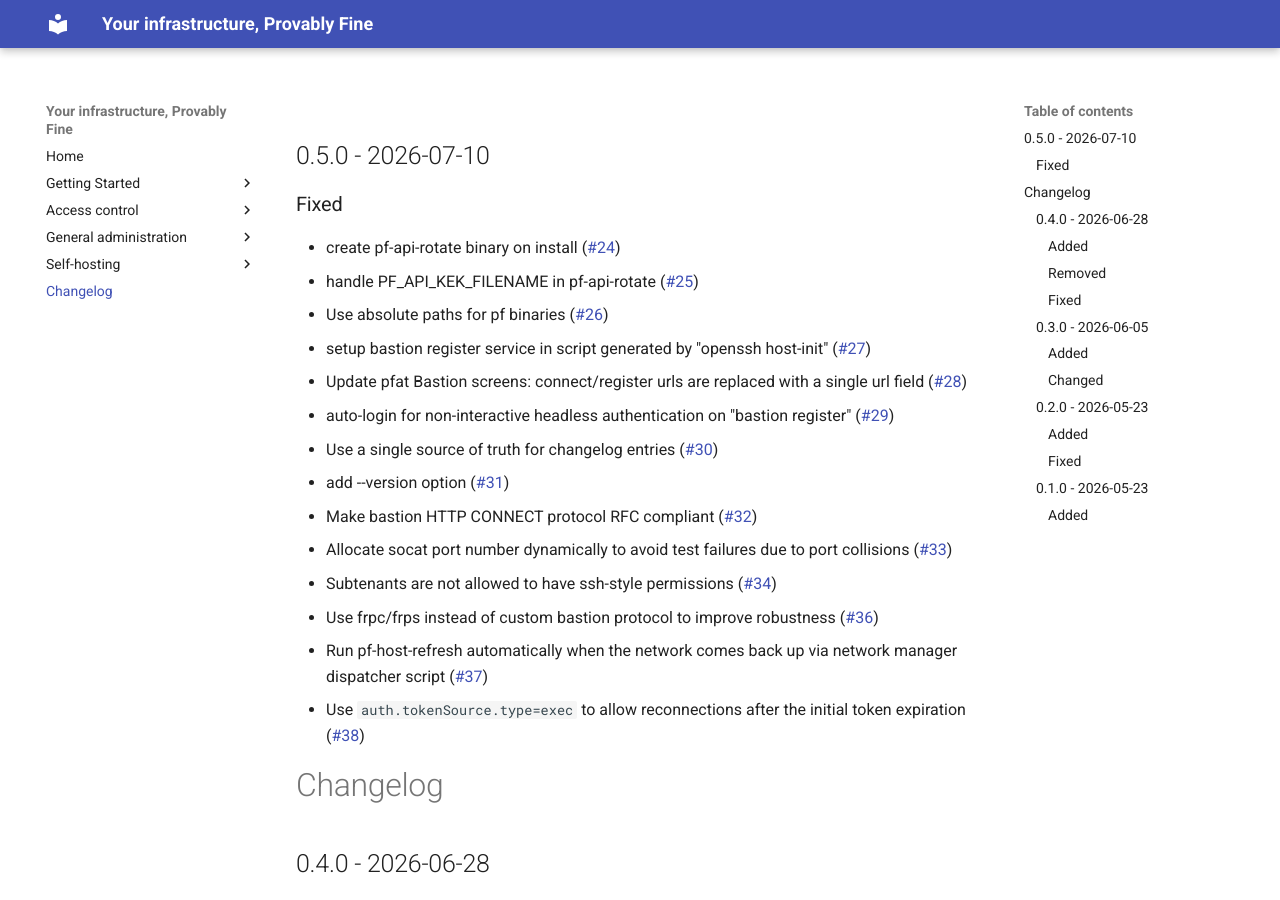
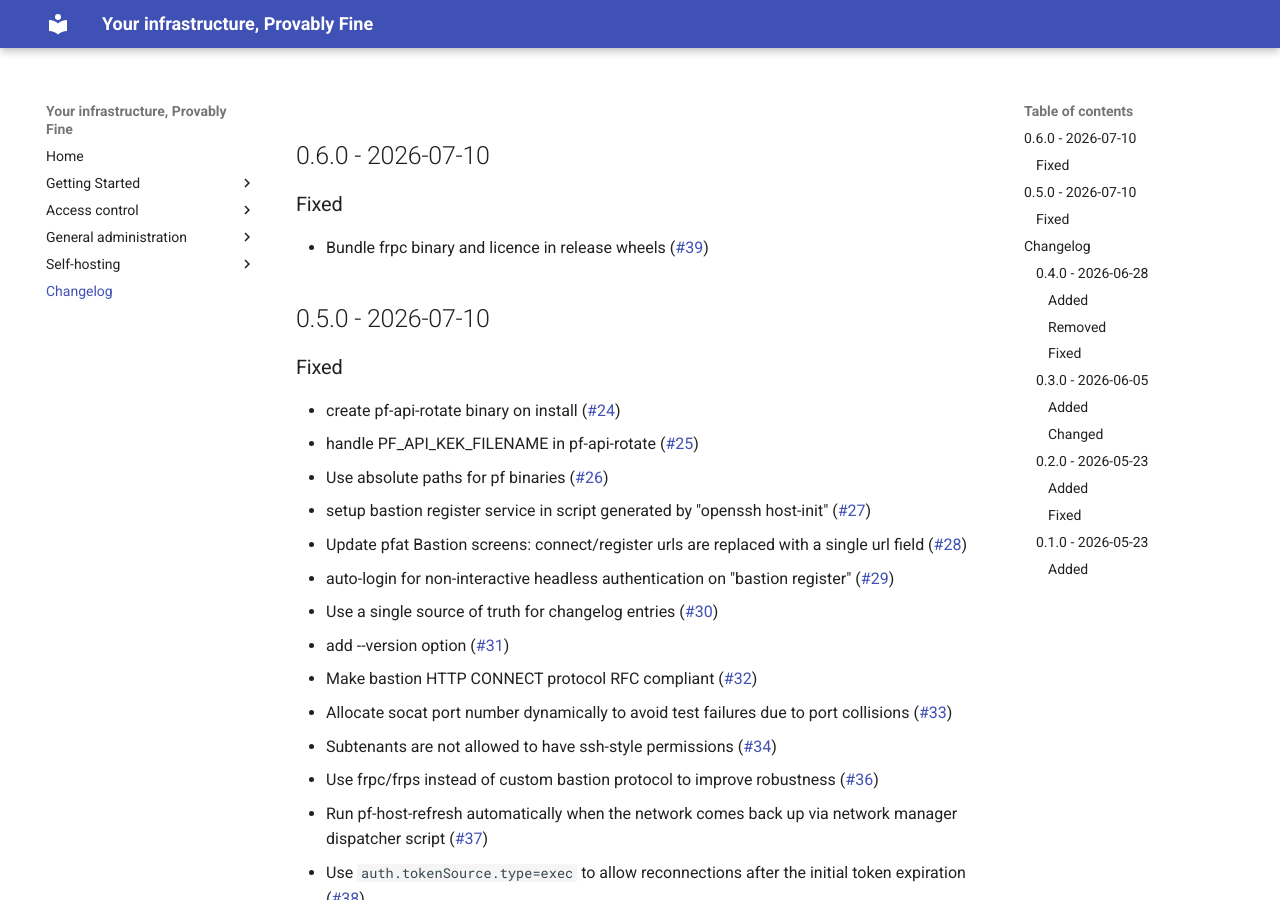
Before and after one commit to provablyfine/pf, an MkDocs documentation site: the page built from docs/changelog.md, in a window 1280 px wide and 900 px high. Built offline with MkDocs 1.6.1 and Material for MkDocs 9.7.7, drawn with Linux system fonts in a browser that asks for light colours; comment, search, counter and statistics services are not loaded; the version menu is left out.

Commit message:
release: 0.6.0

```diff
--- a/docs/changelog.md
+++ b/docs/changelog.md
@@ -1,3 +1,10 @@
+## 0.6.0 - 2026-07-10
+
+### Fixed
+
+- Bundle frpc binary and licence in release wheels ([#39](https://github.com/provablyfine/pf/issues/39))
+
+
 ## 0.5.0 - 2026-07-10
 
 ### Fixed
--- a/pyproject.toml
+++ b/pyproject.toml
@@ -18,7 +18,7 @@ maintainers = [
 ]
 description = "Centralized Access-Control for SSH"
 readme = "README.md"
-version = "0.5.0"
+version = "0.6.0"
 license = "AGPL-3.0-only"
 license-files = ["LICENSE.md", "src/provablyfine/licenses/frpc-*"]
 keywords = ["SSH", "access-control", "bastion"]
```
Also changed, not shown: CHANGELOG.md (+7 -0 lines), changelog.d/39.bugfix.md (deleted, +0 -1 lines), 1 other file.
